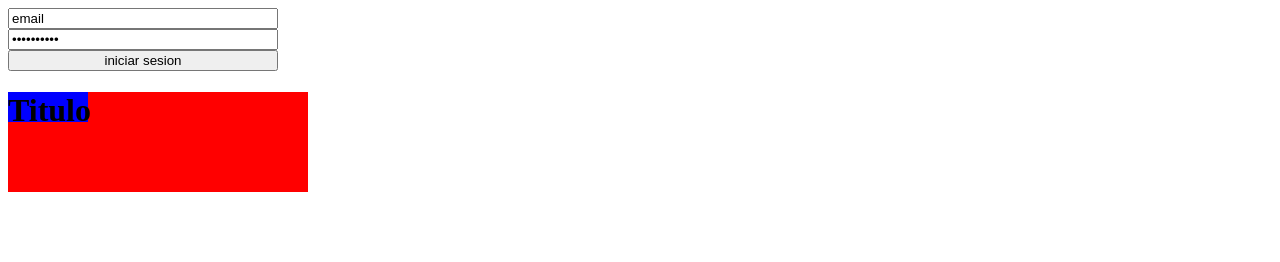
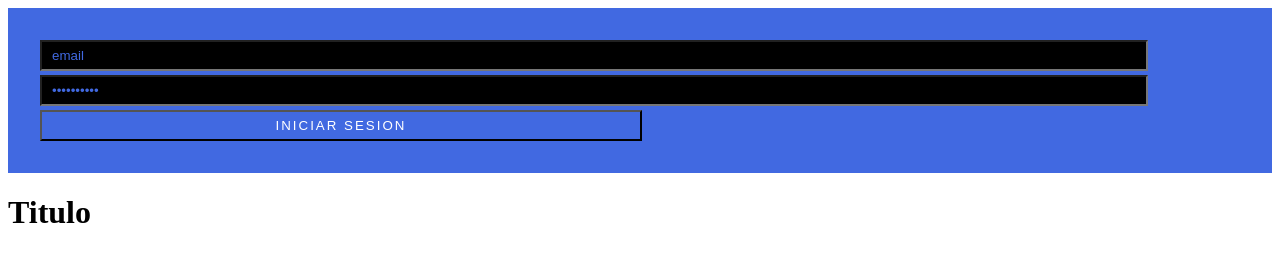
Before and after one commit to devrob83/rob83www, a plain HTML site: page html-css/html/width y heigth/width y heigth.html in a window 1280 px wide. Drawn offline with Linux system fonts and the light colour scheme.

Commit message:
prueba de frmulario ini

```diff
--- a/html-css/html/width y heigth/styles.css
+++ b/html-css/html/width y heigth/styles.css
@@ -1,19 +1,20 @@
-input {
-    width: 90%;
-    box-sizing: border-box ;
-}
-form {
-    width: 300px;
+.formulario{
+    background: royalblue;
+    padding: 30px;/* la propiedad padding trabaja en orden segun las agujas del reloj iniciando desde arriba y terminando en la izquierda por medio de 4 valores top, right, bottom y left... igalmente un valor afecta los 4 lados y dos valores afectan vertical y horizontal*/
 }
 
-div {
-    background: red;
-    width: 300px;/*ancho de caja*/
-    height: 100px;/*alto de caja*/
+.formulario_input {
+    padding: 6px 10px;
+    width: 90%;
+background: black;
+color: royalblue;
+margin: 2px;
 }
 
-h1 {
-    background: blue;
-    height: 30px;
-    width: 80px;
+.formulario_submit {
+    letter-spacing: 2px;
+    text-transform: uppercase;
+    background: royalblue;
+    color: white;
+    width: 50%;
 }
--- a/html-css/html/width y heigth/width y heigth.html
+++ b/html-css/html/width y heigth/width y heigth.html
@@ -8,9 +8,10 @@
 </head>
 <body>
     <form class="formulario">
-        <input type="text" value="email">
-        <input type="password" value="contraseña">
-        <input type="submit" value="iniciar sesion">
+        <input class="formulario_input" type="text" value="email">
+        <input class="formulario_input" type="password" value="contraseña">
+        <input class="formulario_input formulario_submit" type="submit" value="iniciar sesion">
+
     </form>
     <div>
         <h1>Titulo</h1>
```
